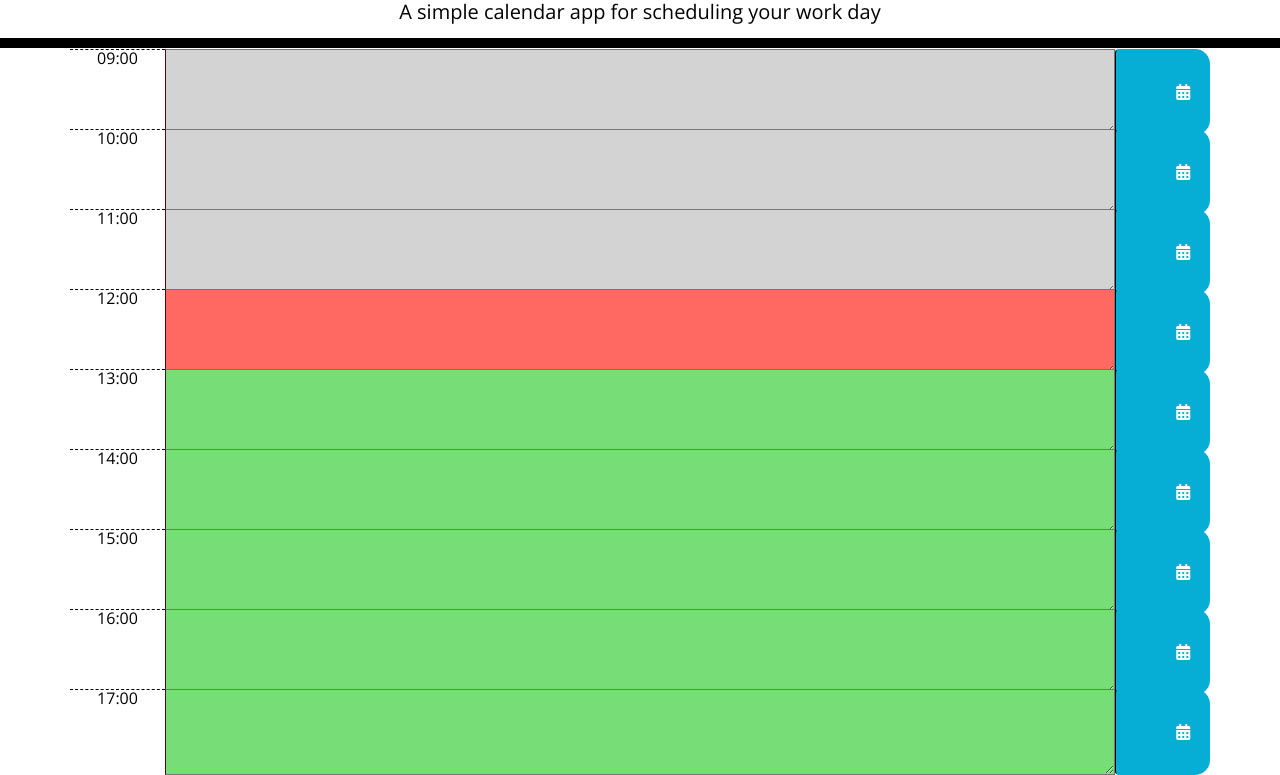
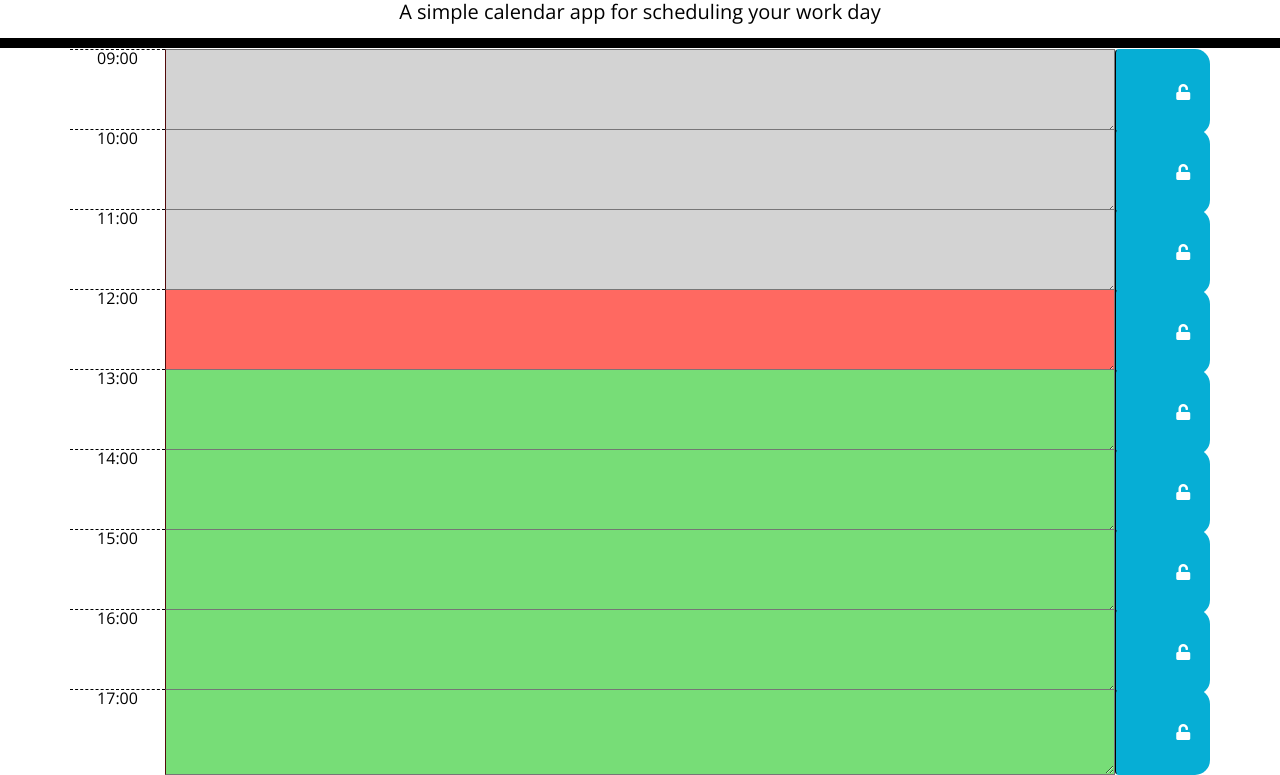
Before and after one commit to SumaiaSorna/work-day-scheduler, a plain HTML site: page index.html in a window 1280 px wide. Shown: the part 83-858 px from the top of the page. Drawn offline with nearby package versions, Linux system fonts and the light colour scheme.

Commit message:
replace the save icon

```diff
--- a/index.html
+++ b/index.html
@@ -45,7 +45,7 @@
         <div class="col-1 hour ">09:00</div>
         <textarea class="col-10 description past"></textarea>
         <button class="col-1 btn saveBtn">
-          <i class="fas fa-calendar-alt"></i>
+          <i class="fas fa-unlock"></i>
         </button>
       </div>
 
@@ -54,7 +54,7 @@
         <div class="col-1 hour">10:00</div>
         <textarea class="col-10 description past"></textarea>
         <button class="col-1 btn saveBtn">
-          <i class="fas fa-calendar-alt"></i>
+          <i class="fas fa-unlock"></i>
         </button>
       </div>
       <!-- 11AM -->
@@ -62,7 +62,7 @@
         <div class="col-1 hour">11:00</div>
         <textarea class="col-10 description past"></textarea>
         <button class="col-1 btn saveBtn">
-          <i class="fas fa-calendar-alt"></i>
+          <i class="fas fa-unlock"></i>
         </button>
       </div>
       <!-- 12AM -->
@@ -70,7 +70,7 @@
         <div class="col-1 hour">12:00</div>
         <textarea class="col-10 description present"></textarea>
         <button class="col-1 btn saveBtn">
-          <i class="fas fa-calendar-alt"></i>
+          <i class="fas fa-unlock"></i>
         </button>
       </div>
       <!-- 1PM -->
@@ -79,7 +79,7 @@
         <div class="col-1 hour ">13:00</div>
         <textarea class="col-10 description future"></textarea>
         <button class="col-1 btn saveBtn">
-          <i class="fas fa-calendar-alt"></i>
+          <i class="fas fa-unlock"></i>
         </button>
       </div>
       <!-- 2PM -->
@@ -88,7 +88,7 @@
         <div class="col-1 hour">14:00</div>
         <textarea class="col-10 description future"></textarea>
         <button class="col-1 btn saveBtn">
-          <i class="fas fa-calendar-alt"></i>
+          <i class="fas fa-unlock"></i>
         </button>
       </div>
       <!-- 3PM -->
@@ -97,7 +97,7 @@
         <div class="col-1 hour">15:00</div>
         <textarea class="col-10 description future"></textarea>
         <button class="col-1 btn saveBtn">
-          <i class="fas fa-calendar-alt"></i>
+          <i class="fas fa-unlock"></i>
         </button>
       </div>
       <!--4PM  -->
@@ -106,7 +106,7 @@
         <div class="col-1 hour">16:00</div>
         <textarea class="col-10 description future"></textarea>
         <button class="col-1 btn saveBtn">
-          <i class="fas fa-calendar-alt"></i>
+          <i class="fas fa-unlock"></i>
         </button>
       </div>
       <!-- 5PM -->
@@ -115,7 +115,7 @@
         <div class="col-1 hour">17:00</div>
         <textarea class="col-10 description future"></textarea>
         <button class="col-1 btn saveBtn">
-          <i class="fas fa-calendar-alt"></i>
+          <i class="fas fa-unlock"></i>
         </button>
       </div>
     <script
```
